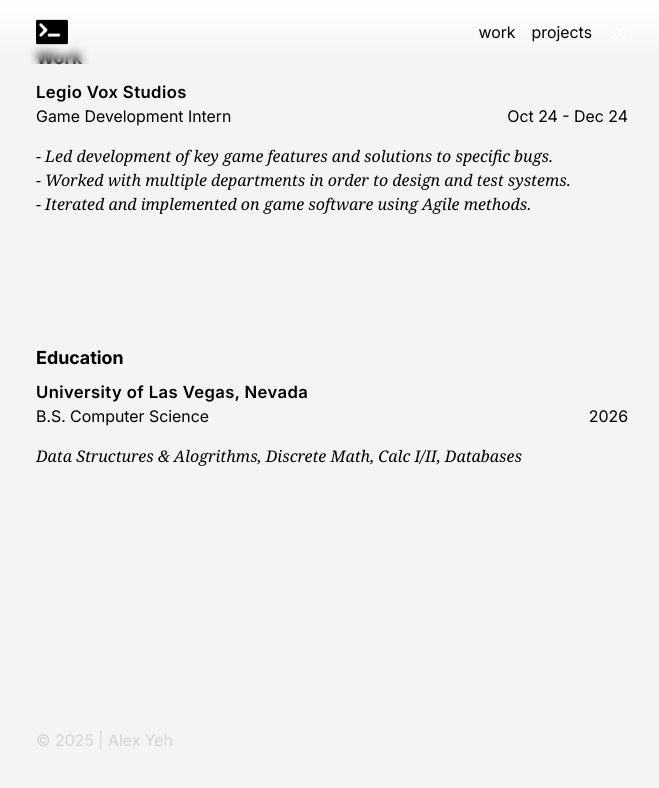
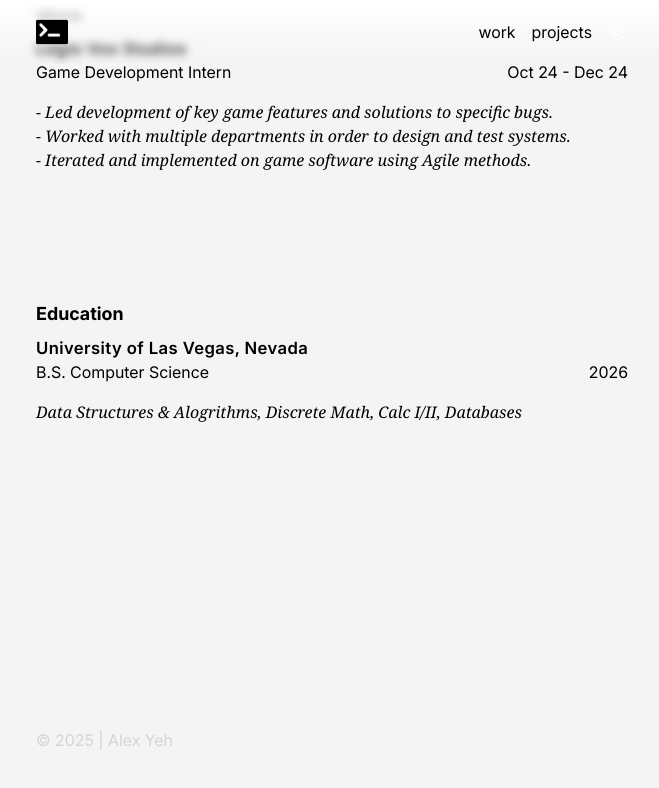
Before and after one commit to A1exYeh/portfolio, a React (Vite) app: page /portfolio/work in a window 1280 px wide. Shown: the top 788 px of the page, without its empty margins (308-967 px from the left). Built offline with nearby package versions, Linux system fonts and the light colour scheme.

Commit message:
align workpage vertically

```diff
--- a/src/components/WorkPage/WorkPage.tsx
+++ b/src/components/WorkPage/WorkPage.tsx
@@ -10,7 +10,7 @@ export default function WorkPage() {
       <div className="mx-auto flex h-full w-full max-w-screen-sm flex-col items-center justify-start">
         <NavBar />
         <div className="w-full px-6">
-          <div className="flex h-full flex-col gap-32 pb-72 pt-20 md:pt-0">
+          <div className="flex h-full flex-col gap-32 pb-[41rem] pt-20 md:pt-0">
             <Work />
             <Education />
           </div>
```
